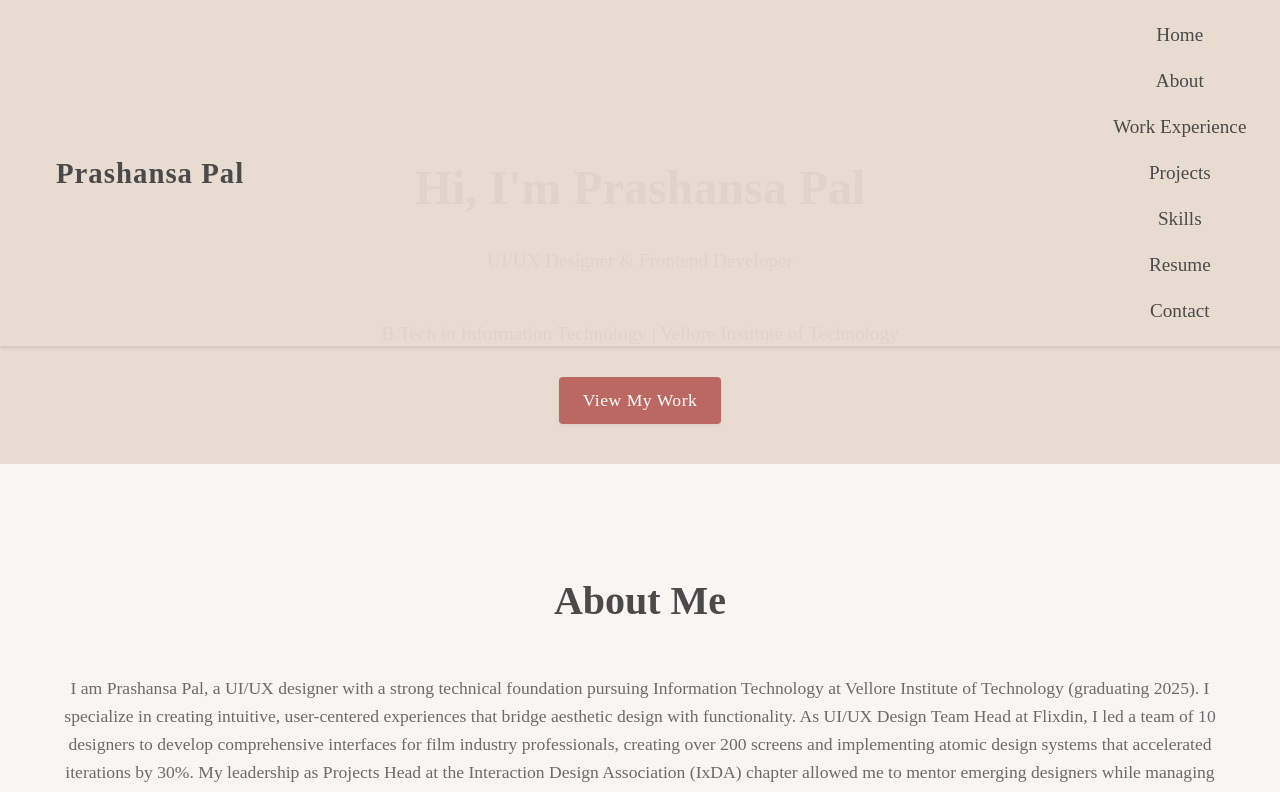
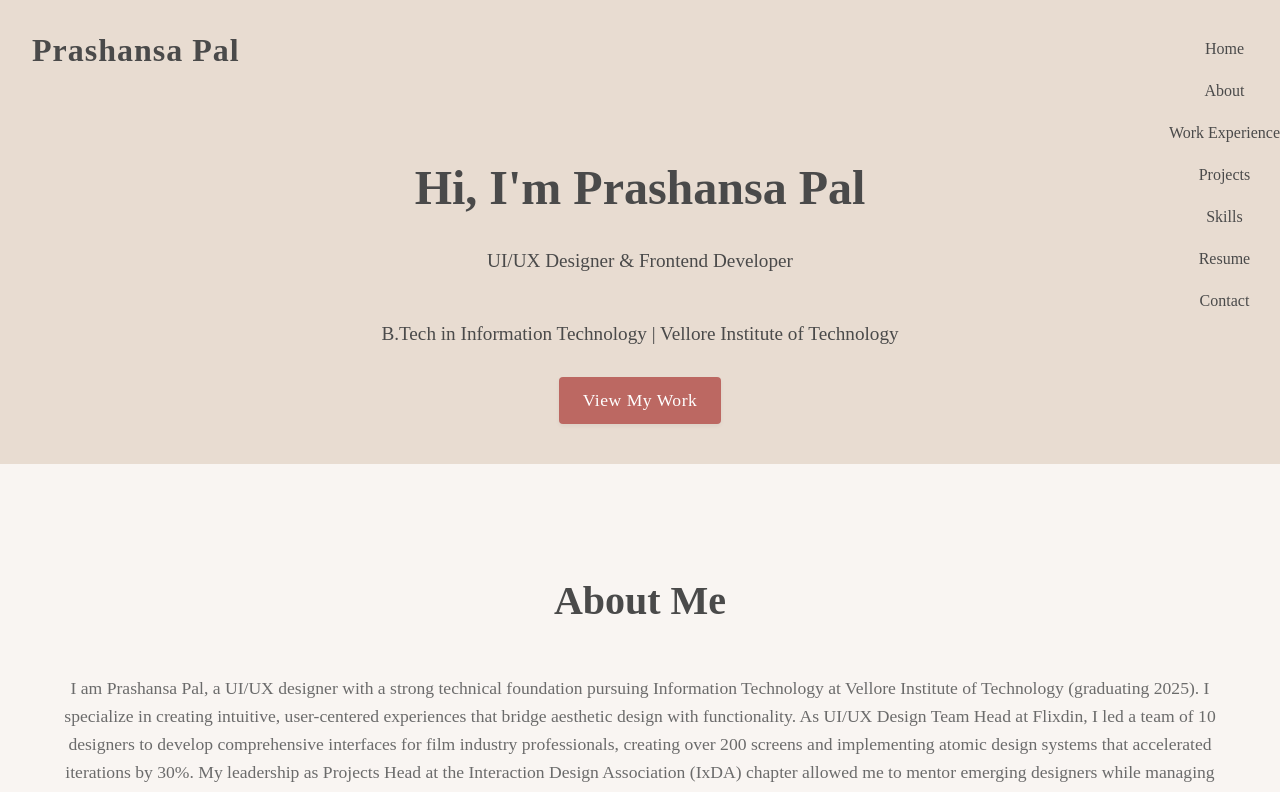
Before and after one commit to prashansapal/portfolio, a React (Create React App) app: page / in a window 1280 px wide. Shown: the top 792 px of the page. Built offline with nearby package versions, Linux system fonts and the light colour scheme.

Commit message:
fixing desktop navbar

```diff
--- a/src/App.css
+++ b/src/App.css
@@ -30,30 +30,33 @@ h1, h2, h3, .logo {
 }
 
 .navbar {
-  background-color: rgba(232, 220, 209, 0.95);
-  padding: 1rem;
+  background-color: transparent;
+  padding: 2rem;
   position: fixed;
   width: 100%;
   top: 0;
   z-index: 1000;
-  box-shadow: 0 2px 4px rgba(0,0,0,0.1);
 }
 
 .nav-content {
-  max-width: 1200px;
+  max-width: 1400px;
   margin: 0 auto;
   display: flex;
-  justify-content: space-between;
+  justify-content: flex-end;
   align-items: center;
+  padding: 0 2rem;
 }
 
 .logo {
   font-family: 'Playfair Display', serif;
-  font-size: 1.8rem;
+  font-size: 2rem;
   font-weight: 700;
   color: var(--text-primary);
   letter-spacing: 1px;
   transition: color 0.3s ease;
+  position: fixed;
+  left: 2rem;
+  top: 2rem;
 }
 
 .logo:hover {
@@ -65,10 +68,11 @@ h1, h2, h3, .logo {
   list-style: none;
   margin: 0;
   padding: 0;
+  gap: 2rem;
 }
 
 .nav-links li {
-  margin: 0 1rem;
+  margin: 0;
 }
 
 .nav-links a {
@@ -76,12 +80,28 @@ h1, h2, h3, .logo {
   color: var(--text-primary);
   font-weight: 500;
   transition: color 0.3s ease;
-  font-size: 1.2rem;
-  padding: 0.5rem 0.6rem;
+  font-size: 1rem;
+  padding: 0.5rem 0;
+  position: relative;
+}
+
+.nav-links a::after {
+  content: '';
+  position: absolute;
+  width: 0;
+  height: 1px;
+  bottom: 0;
+  left: 0;
+  background-color: var(--text-primary);
+  transition: width 0.3s ease;
+}
+
+.nav-links a:hover::after {
+  width: 100%;
 }
 
 .nav-links a:hover {
-  color: var(--accent-color);
+  color: var(--text-primary);
 }
 
 section {
@@ -458,8 +478,8 @@ section {
   flex-direction: column;
   margin-bottom: 1rem;
   margin-top: 1rem;
-  margin-left: 1rem;
-  margin-right: 1rem;
+  margin-left: 0.5rem;
+  margin-right: 0.5rem;
 }
 
 .project-card h3 {
```
